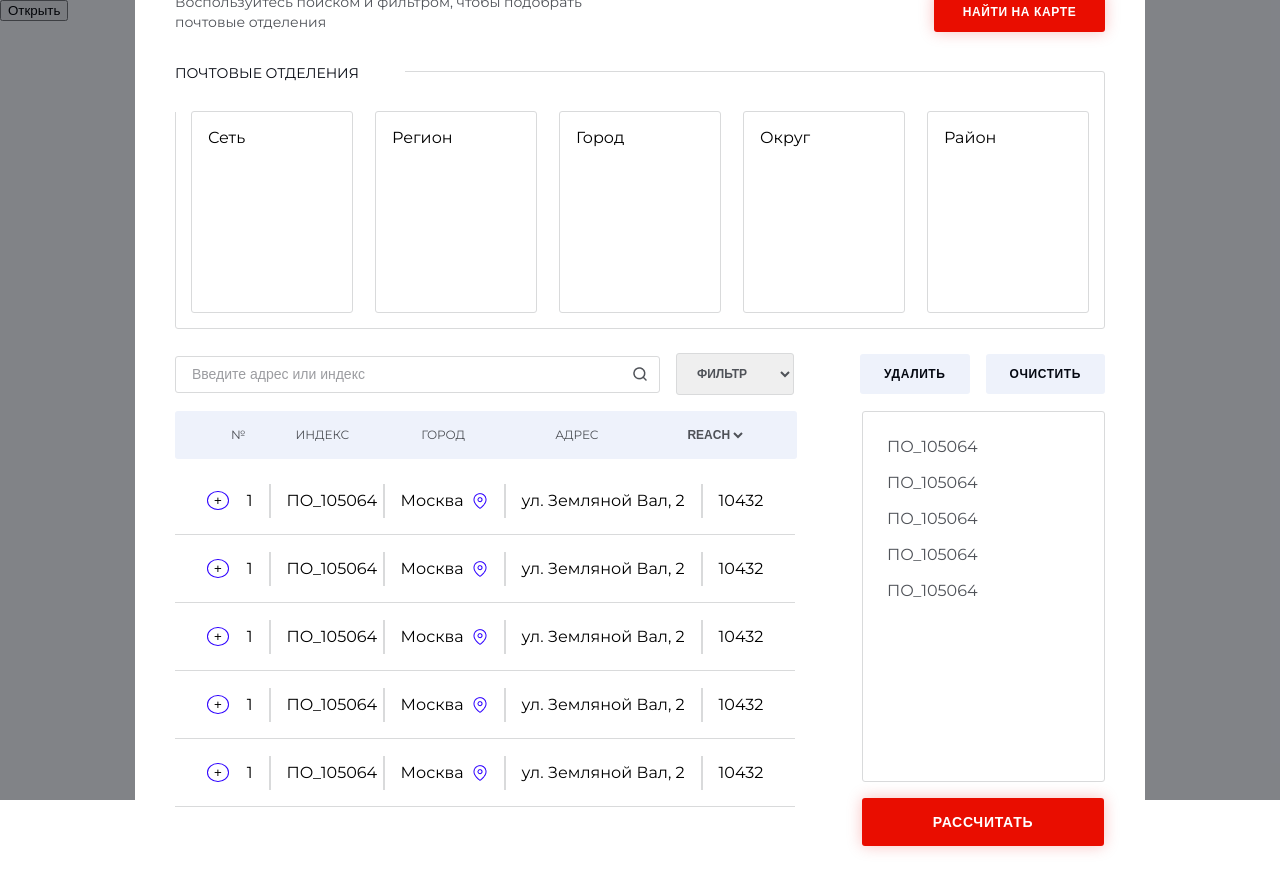
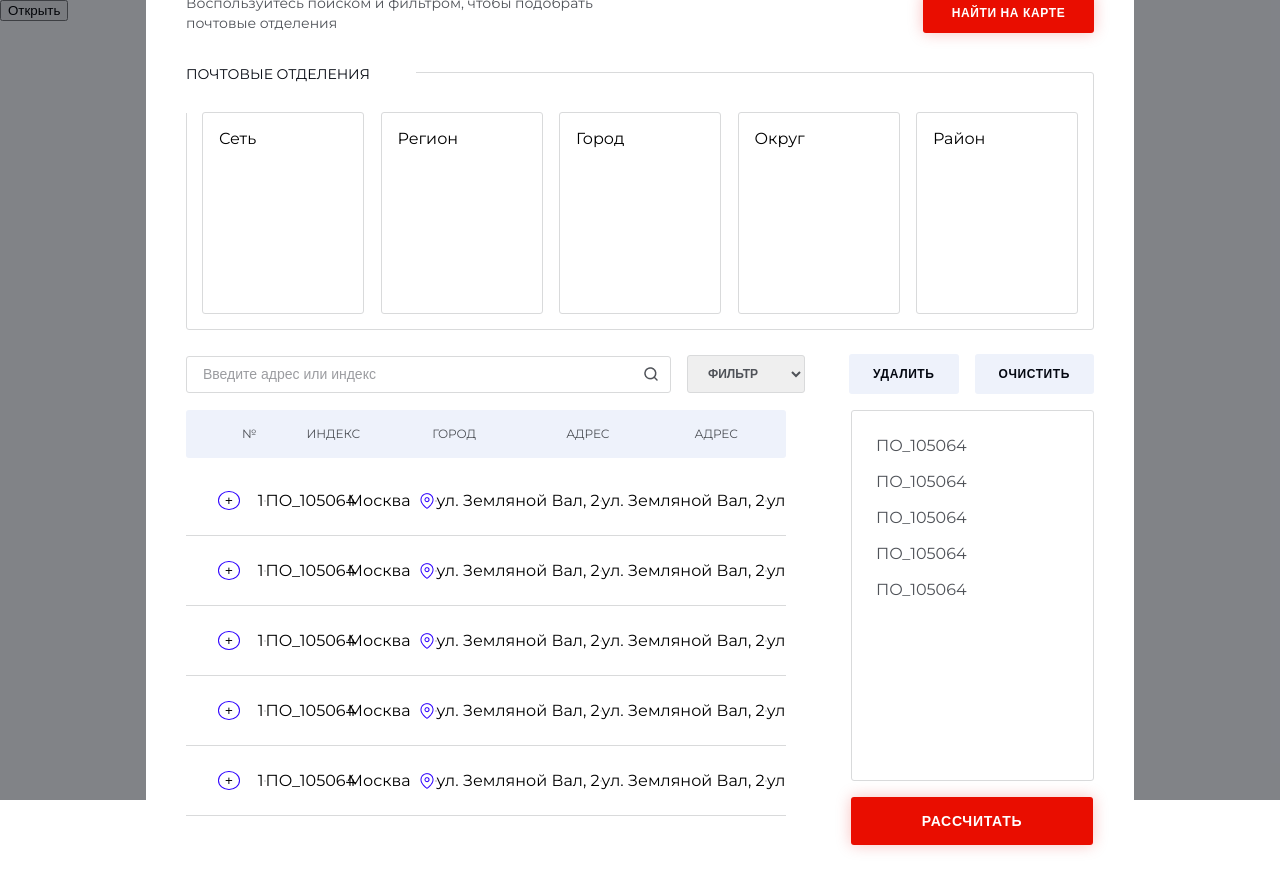
Before and after one commit to divnvp/rekoon-test-two, a Vue app: page / in a window 1280 px wide. Both pictures are taken after a click on the button "Открыть". Built offline with nearby package versions, Linux system fonts and the light colour scheme.

Commit message:
add: animation

```diff
--- a/src/components/UIModal.vue
+++ b/src/components/UIModal.vue
@@ -16,11 +16,11 @@ const mailParams = [
 ];
 
 const addresses = [
-  { id: 1, number: "1", index: "ПО_105064", city: "Москва", street: "ул. Земляной Вал, 2", reach: 10432 },
-  { id: 2, number: "1", index: "ПО_105064", city: "Москва", street: "ул. Земляной Вал, 2", reach: 10432 },
-  { id: 3, number: "1", index: "ПО_105064", city: "Москва", street: "ул. Земляной Вал, 2", reach: 10432 },
-  { id: 4, number: "1", index: "ПО_105064", city: "Москва", street: "ул. Земляной Вал, 2", reach: 10432 },
-  { id: 5, number: "1", index: "ПО_105064", city: "Москва", street: "ул. Земляной Вал, 2", reach: 10432 },
+  { id: 1, number: "1", index: "ПО_105064", city: "Москва", street: "ул. Земляной Вал, 2", street2: "ул. Земляной Вал, 2", street3: "ул. Земляной Вал, 2", reach: 10432 },
+  { id: 2, number: "1", index: "ПО_105064", city: "Москва", street: "ул. Земляной Вал, 2", street2: "ул. Земляной Вал, 2", street3: "ул. Земляной Вал, 2", reach: 10432 },
+  { id: 3, number: "1", index: "ПО_105064", city: "Москва", street: "ул. Земляной Вал, 2", street2: "ул. Земляной Вал, 2", street3: "ул. Земляной Вал, 2", reach: 10432 },
+  { id: 4, number: "1", index: "ПО_105064", city: "Москва", street: "ул. Земляной Вал, 2", street2: "ул. Земляной Вал, 2", street3: "ул. Земляной Вал, 2", reach: 10432 },
+  { id: 5, number: "1", index: "ПО_105064", city: "Москва", street: "ул. Земляной Вал, 2", street2: "ул. Земляной Вал, 2", street3: "ул. Земляной Вал, 2", reach: 10432 },
 ]
 </script>
 
@@ -99,11 +99,13 @@ const addresses = [
 
         <aside class="row">
           <section class="col">
-            <div>
+            <div class="table-scroll">
               <div class="table">
                 <span class="table__header table__header__number__margin">№</span>
                 <span class="table__header table__header__index__margin">ИНДЕКС</span>
                 <span class="table__header table__header__city__margin">ГОРОД</span>
+                <span class="table__header table__header__street__margin">АДРЕС</span>
+                <span class="table__header table__header__street__margin">АДРЕС</span>
                 <span class="table__header table__header__street__margin">АДРЕС</span>
 
                 <select class="table__header table__header__select">
@@ -134,6 +136,12 @@ const addresses = [
                   <hr />
 
                   <span>{{ address.street }}</span>
+                  <hr />
+
+                  <span>{{ address.street2 }}</span>
+                  <hr />
+
+                  <span>{{ address.street3 }}</span>
                   <hr />
 
                   <span>{{ address.reach }}</span>
@@ -195,6 +203,43 @@ const addresses = [
   flex-direction: row;
   justify-content: space-between;
   align-items: flex-start;
+}
+
+button {
+  cursor: pointer;
+  transition: background-color 0.6s, transform 0.5s;
+}
+
+button:hover {
+  background-color: #D9DADB;
+  transform: scale(110%);
+}
+
+input:hover, select:hover {
+  background-color: #EEF2FB;
+  transition: background-color 0.6s;
+}
+
+::-webkit-scrollbar{
+    height: 8px;
+
+    background: #EEF2FB;
+    border-radius: 100px;
+}
+
+::-webkit-scrollbar-thumb:horizontal{
+    height: 8px;
+    background: #E90D00;
+    border-radius: 100px;
+}
+
+.modal__main__mail-params_box {
+  transition: background-color 0.6s, transform 0.5s;
+}
+
+.modal__main__mail-params_box:hover {
+  background-color: #D9DADB;
+  transform: scale(110%);
 }
 
 @media screen and (min-width: 1008px){
@@ -446,7 +491,7 @@ const addresses = [
         line-height: 16px;
         color: #4F5258;
 
-        padding: 12px 16px;
+        padding: 10px 16px;
 
         margin-right: 18px;
       }
@@ -462,6 +507,7 @@ const addresses = [
 
   margin-top: 16px;
 
+
   background: #EEF2FB;
   border-radius: 3px;
 
@@ -469,6 +515,12 @@ const addresses = [
 
   max-width: calc(586px - 76px);
   max-height: 100px;
+
+  &-scroll {
+    max-width: 600px;
+
+    overflow-y: hidden;
+  }
 
   &__header {
     font-weight: 600;
@@ -478,6 +530,7 @@ const addresses = [
     text-transform: uppercase;
 
     color: #4F5258;
+    width: 100%;
 
     &__select {
       border: none;
@@ -503,32 +556,21 @@ const addresses = [
 
   &__body {
     display: flex;
-    flex-direction: row;
+    flex-direction: column;
     flex: 1 1 0;
 
     margin-top: calc(20px - 12px);
-    max-height: 350px;
+    height: 350px;
 
-    display: inline-block;
-    overflow-y: auto;
     white-space: nowrap;
-
-    ::-webkit-scrollbar{
-        height: 4px;
-        width: 4px;
-        background: gray;
-    }
-
-    ::-webkit-scrollbar-thumb:horizontal{
-        background-color: #000;
-        border-radius: 10px;
-    }
 
     &_row {
       display: flex;
       flex-direction: row;
       justify-content: flex-start;
       align-items: center;
+      flex: 1;
+      width: 100%;
 
       padding: 24px 32px;
 
@@ -639,7 +681,6 @@ const addresses = [
     font-weight: 700;
     font-size: 8px;
     line-height: 16px;
-    /* identical to box height, or 133% */
 
     letter-spacing: 0.05em;
     text-transform: uppercase;
@@ -899,23 +940,13 @@ const addresses = [
 
     margin-top: 8px;
     max-height: 250px;
+    max-width: 300px;
 
     display: inline-block;
     overflow-y: auto;
     white-space: nowrap;
 
     font-size: 8px;
-
-    ::-webkit-scrollbar{
-        height: 4px;
-        width: 4px;
-        background: gray;
-    }
-
-    ::-webkit-scrollbar-thumb:horizontal{
-        background-color: #000;
-        border-radius: 10px;
-    }
 
     &_row {
       display: flex;
@@ -1311,24 +1342,8 @@ const addresses = [
 
     margin-top: 8px;
     max-height: 250px;
-    width: 180px;
-
-    display: inline-block;
-    overflow-y: auto;
-    white-space: nowrap;
 
     font-size: 6px;
-
-    ::-webkit-scrollbar{
-        height: 4px;
-        width: 4px;
-        background: gray;
-    }
-
-    ::-webkit-scrollbar-thumb:horizontal{
-        background-color: #000;
-        border-radius: 10px;
-    }
 
     &_row {
       display: flex;
```
